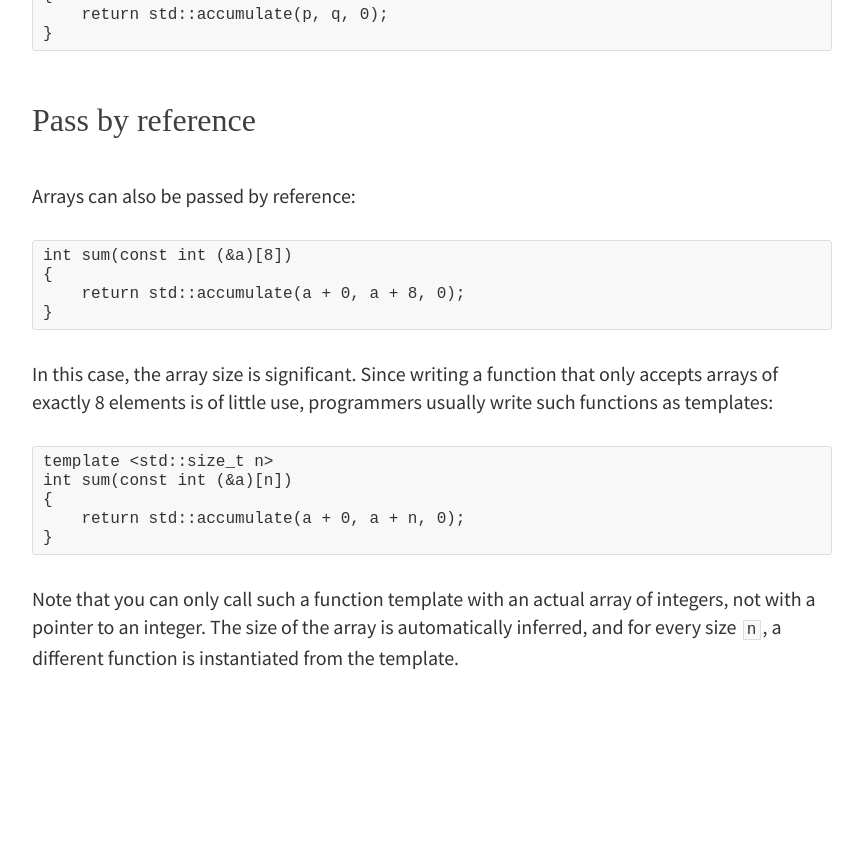
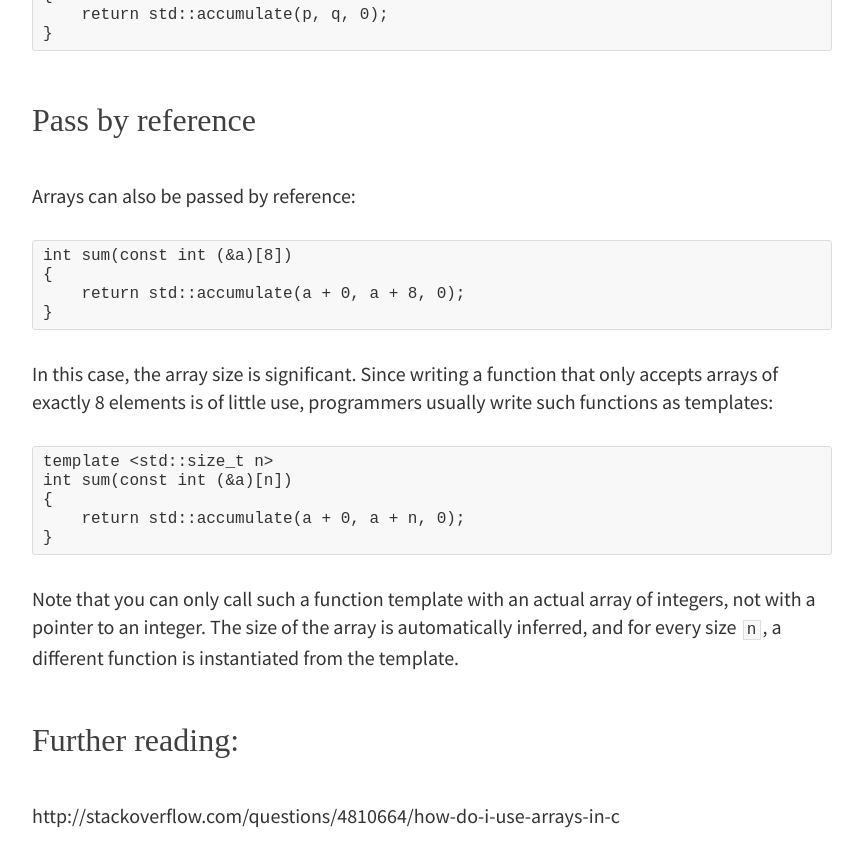
Before and after one commit to rbt91/rbt91.github.io, a Jekyll site: the page built from _posts/2016-07-21-Cpp-arrays.md, in a window 1280 px wide and 900 px high, scrolled down 5888 px. Shown: the top 867 px of the window, without its empty margins (208-1071 px from the left). Built offline with Jekyll 4.4.1, drawn with Linux system fonts in a browser that asks for light colours; some web fonts are replaced; before the commit the page ends 6630 px from its top, so only the background shows below that.

Commit message:
Update 2016-07-21-Cpp-arrays.md

```diff
--- a/_posts/2016-07-21-Cpp-arrays.md
+++ b/_posts/2016-07-21-Cpp-arrays.md
@@ -244,3 +244,6 @@ In this case, the array size is significant. Since writing a function that only
     }
 
 Note that you can only call such a function template with an actual array of integers, not with a pointer to an integer. The size of the array is automatically inferred, and for every size `n`, a different function is instantiated from the template.
+
+## Further reading:
+http://stackoverflow.com/questions/4810664/how-do-i-use-arrays-in-c
```
